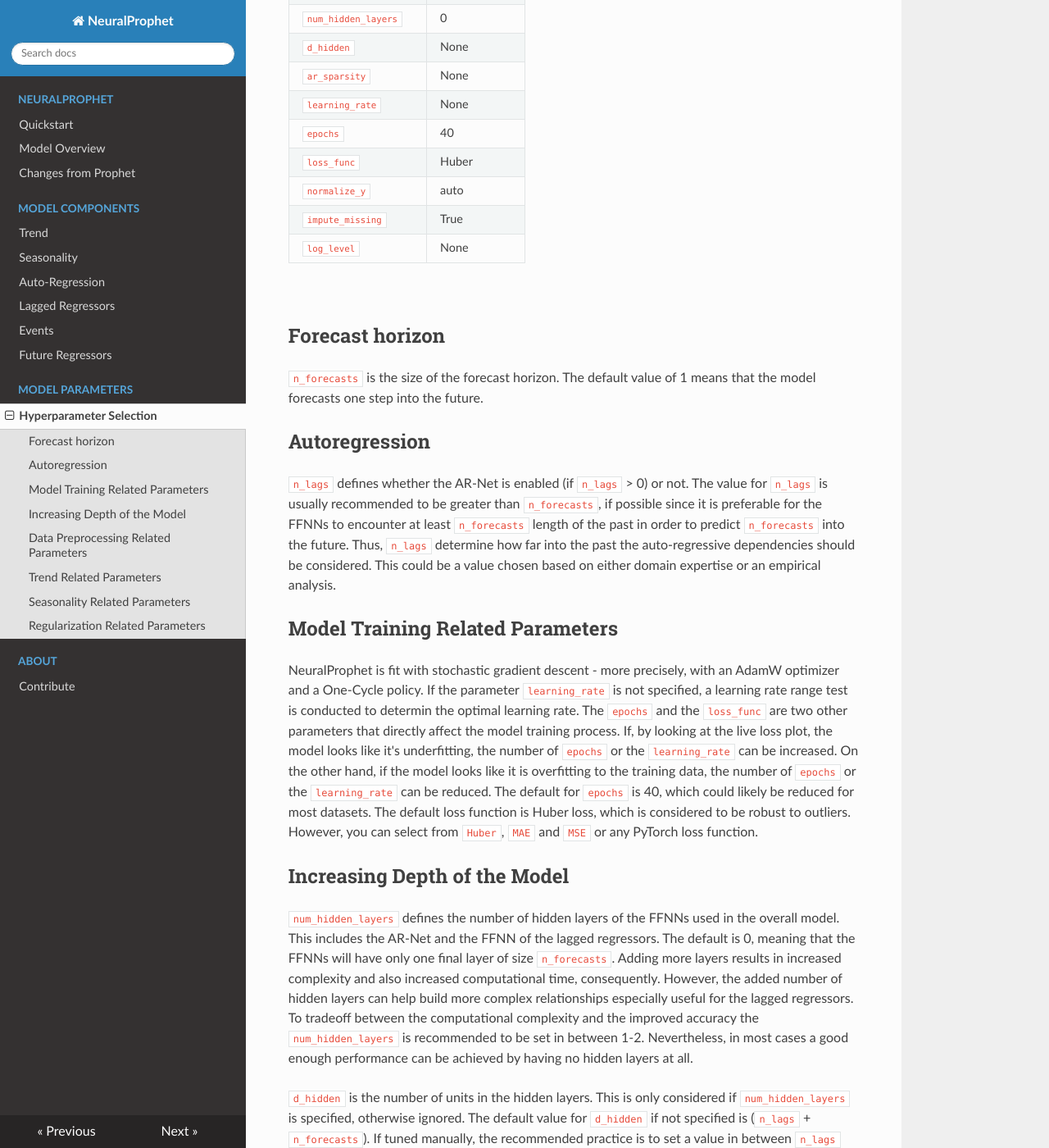
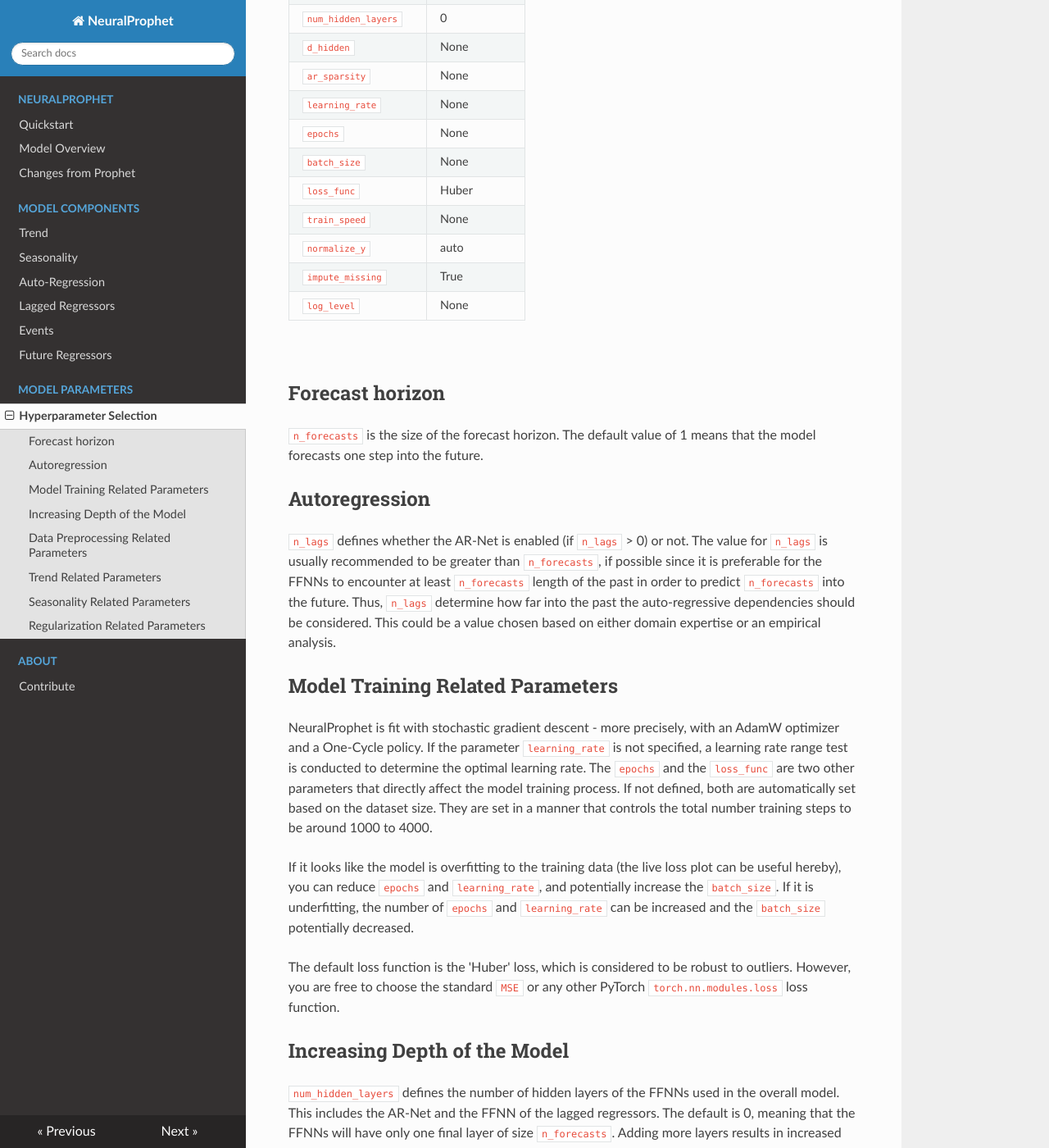
Before and after one commit to ourownstory/neural_prophet, an MkDocs documentation site: the page built from docs/hyperparameter-selection.md, in a window 1280 px wide and 1400 px high, scrolled down 717 px. Shown: the whole window at 82% size. Built offline with MkDocs 1.6.1, drawn with Linux system fonts in a browser that asks for light colours; nearby versions of some CDN libraries.

Commit message:
update documentation

```diff
--- a/docs/hyperparameter-selection.md
+++ b/docs/hyperparameter-selection.md
@@ -23,8 +23,10 @@
 | `d_hidden`   | None |
 | `ar_sparsity`   | None |
 | `learning_rate`   | None |
-| `epochs`   | 40 |
+| `epochs`   | None |
+| `batch_size`   | None |
 | `loss_func`   | Huber |
+| `train_speed`   | None |
 | `normalize_y`   | auto |
 | `impute_missing`   | True |
 | `log_level`   | None |
@@ -45,13 +47,17 @@
 
 ## Model Training Related Parameters
 NeuralProphet is fit with stochastic gradient descent - more precisely, with an AdamW optimizer and a One-Cycle policy.
-If the parameter `learning_rate` is not specified, a learning rate range test is conducted to determin the optimal learning rate.
+If the parameter `learning_rate` is not specified, a learning rate range test is conducted to determine the optimal learning rate.
 The `epochs` and the `loss_func` are two other parameters that directly affect the model training process.
-If, by looking at the live loss plot, the model looks like it's underfitting, the number of `epochs`  or the `learning_rate` can be increased.
-On the other hand, if the model looks like it is overfitting to the training data, the number of `epochs`  or the `learning_rate` can be reduced.
-The default for `epochs` is 40, which could likely be reduced for most datasets.
-The default loss function is Huber loss, which is considered to be robust to outliers.
-However, you can select from `Huber`, `MAE` and `MSE` or any PyTorch loss function.
+If not defined, both are automatically set based on the dataset size.
+They are set in a manner that controls the total number training steps to be around 1000 to 4000.
+
+If it looks like the model is overfitting to the training data (the live loss plot can be useful hereby),
+you can reduce `epochs`  and `learning_rate`, and potentially increase the `batch_size`.
+If it is underfitting, the number of `epochs` and `learning_rate` can be increased and the `batch_size` potentially decreased.
+
+The default loss function is the 'Huber' loss, which is considered to be robust to outliers.
+However, you are free to choose the standard `MSE` or any other PyTorch `torch.nn.modules.loss` loss function.
 
 ## Increasing Depth of the Model
 `num_hidden_layers` defines the number of hidden layers of the FFNNs used in the overall model. This includes the
```
Also changed, not shown: docs/README.md (+2 -1 lines).
